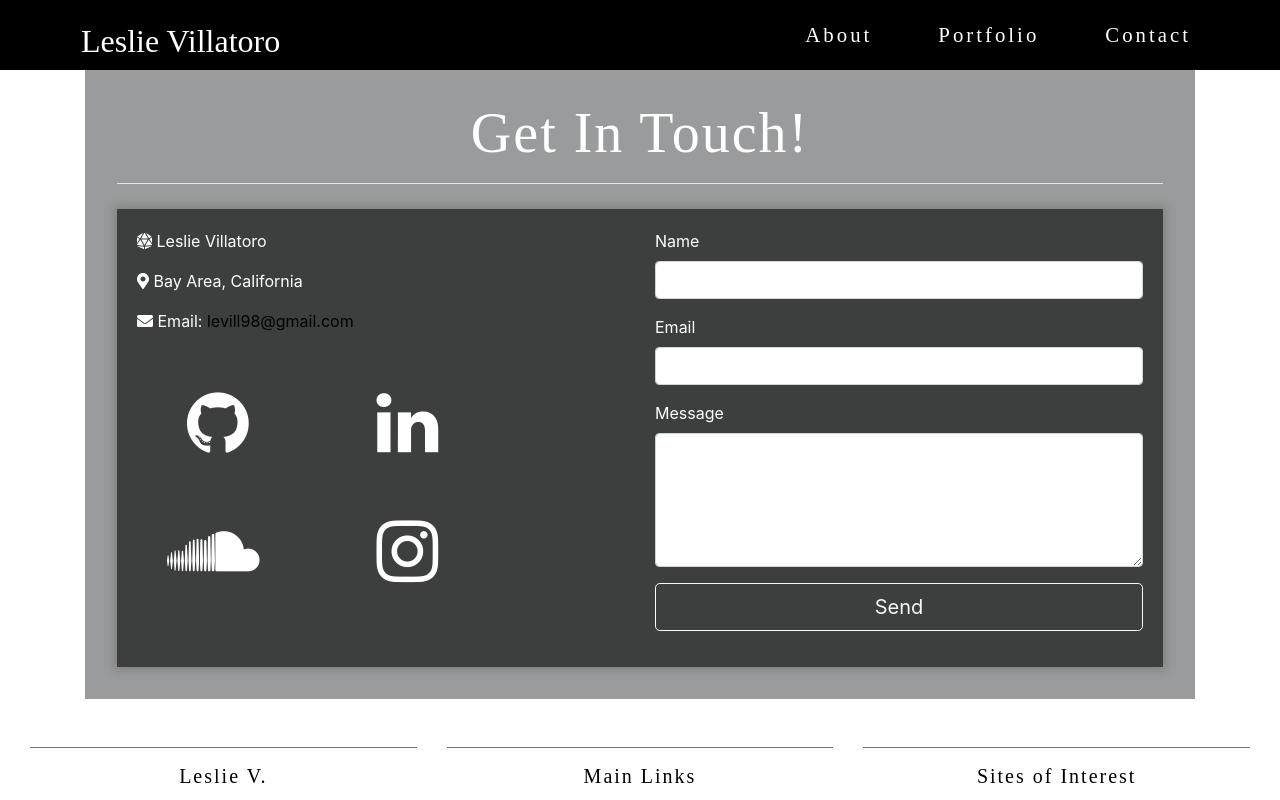
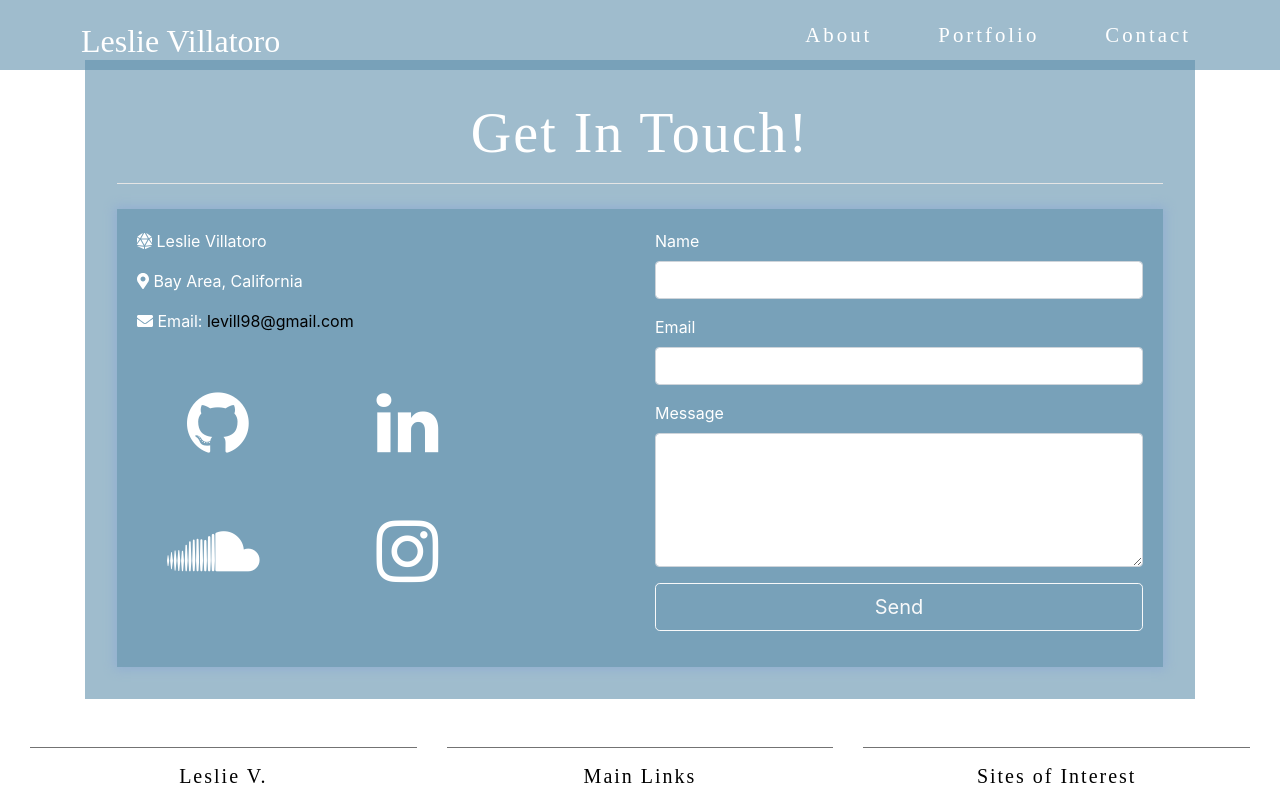
Before and after one commit to leslievill/reactportfolio, a React (Create React App) app: page /contact in a window 1280 px wide. Shown: the top 800 px of the page. Built offline with nearby package versions, Linux system fonts and the light colour scheme.

Commit message:
fix css in about and contact

```diff
--- a/src/components/AboutMe/AboutMe.css
+++ b/src/components/AboutMe/AboutMe.css
@@ -8,7 +8,7 @@
     padding: 2rem 2rem;
     border-radius: 0;
     margin-top: 60px;
-    background-color: #9A9B9C;
+    background-color: rgba(96, 144, 172, 0.6);
 }
 
 #About {
--- a/src/components/AboutMe/AboutMe.js
+++ b/src/components/AboutMe/AboutMe.js
@@ -11,7 +11,7 @@ function AboutMe() {
 
             <div className="row">
                 <div className="col-lg-3">
-                    <img className="img img-thumbnail" alt="myPicture" src="public/images/leslie.png"/>
+                    <img className="img img-thumbnail" alt="myPicture" src="Images/leslie.png"/>
                 </div>
                 <div className="col-lg-9" id="aboutmep">
                 <p>Hello, my name is Leslie Villatoro and I am studying to become a Full Stack Web Developer.
--- a/src/components/Contact/ContactForm.css
+++ b/src/components/Contact/ContactForm.css
@@ -26,11 +26,11 @@
 }
 
 .contact-form {
-    background: rgba(0, 0, 0, .6);
+    background: rgba(96, 144, 172, 0.6);
     color: white;
     margin-top: 25px;
     padding: 20px;
-    box-shadow: 0px 0px 10px 3px gray;
+    box-shadow: 0px 0px 10px 3px rgb(147, 176, 209);
 
 }
 
--- a/src/components/Navbar/Navbar.css
+++ b/src/components/Navbar/Navbar.css
@@ -17,7 +17,7 @@
 }
 
 .bg-light {
-    background-color: #000!important;
+    background-color: rgba(96, 144, 172, 0.6)!important;
 }
 
 .navbar-light .navbar-toggler {
```
Also changed, not shown: public/images/book.png.
